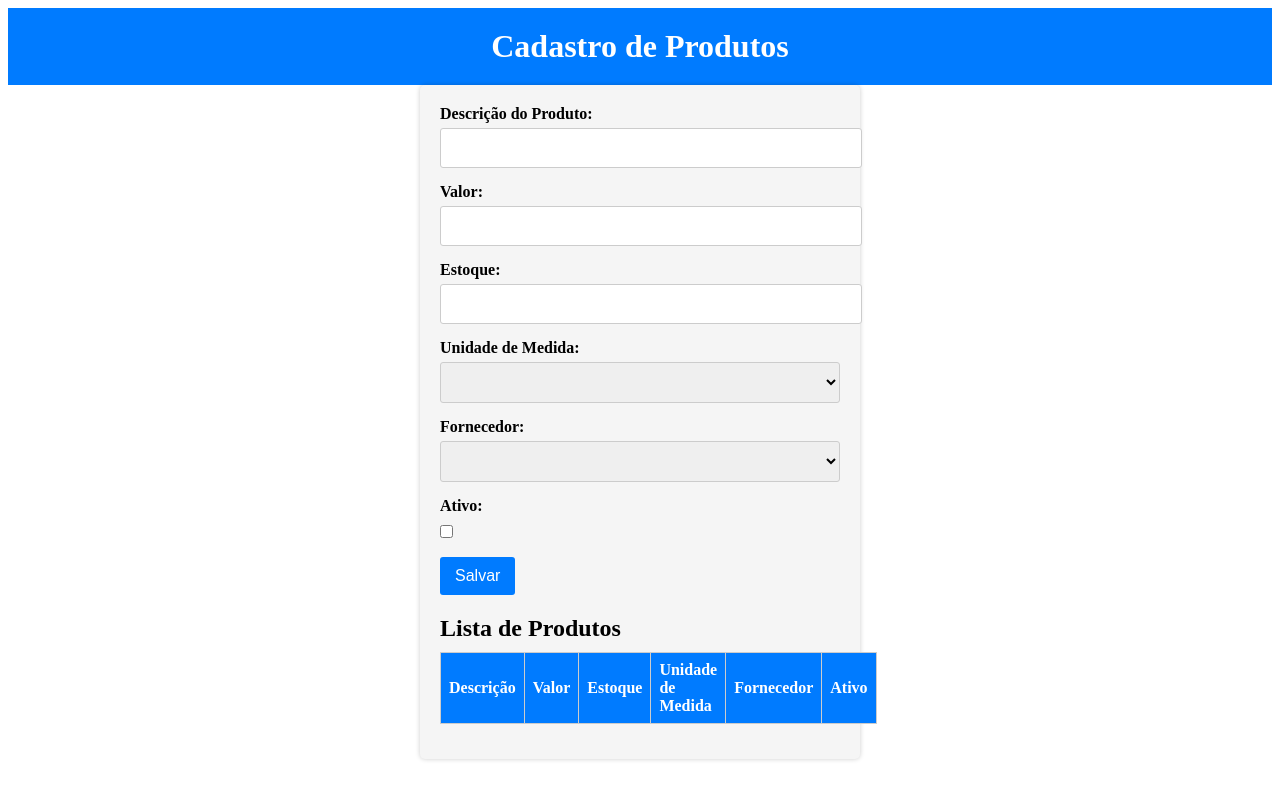
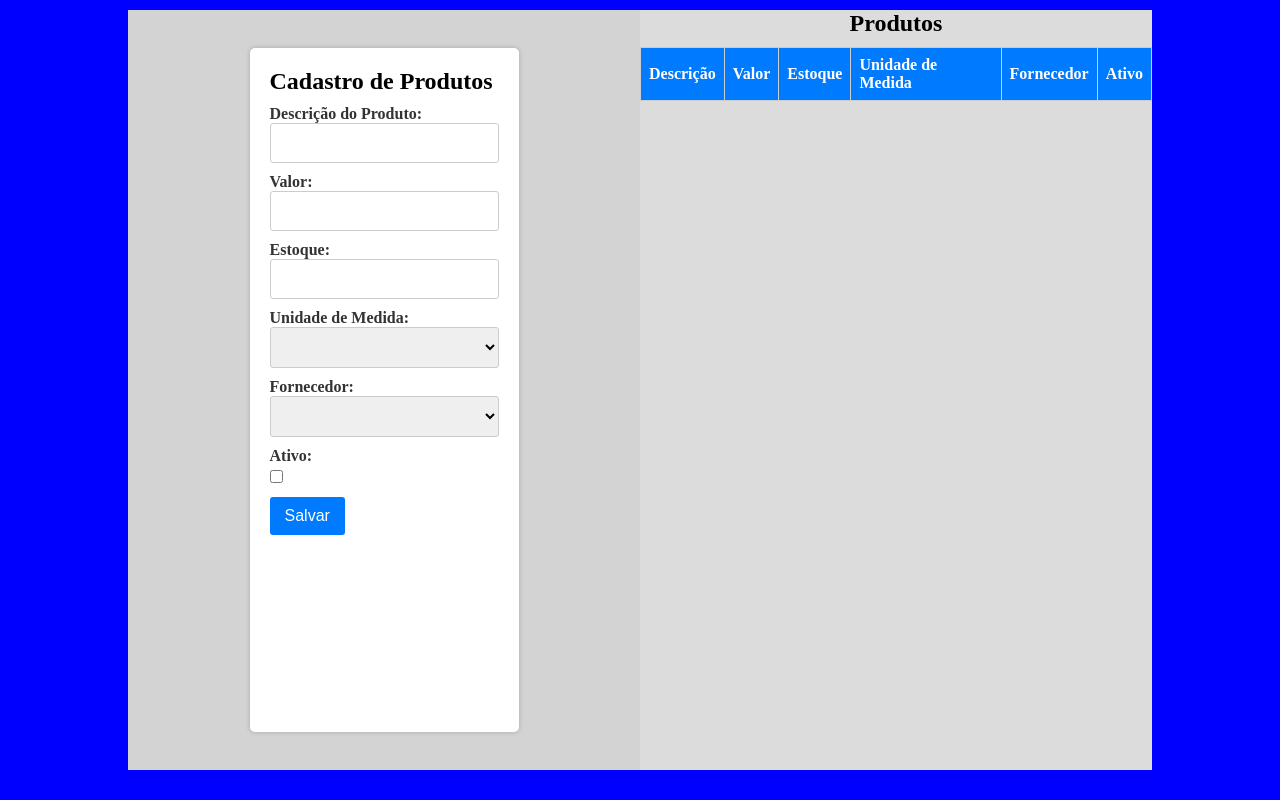
Before and after one commit to Victor-Prudente/projeto-frontend-4-per-si, an Angular app: page / in a window 1280 px wide. Built offline with nearby package versions, Linux system fonts and the light colour scheme.

Commit message:
Estilizando Listagem

```diff
--- a/src/app/components/product-registration/product-registration.component.css
+++ b/src/app/components/product-registration/product-registration.component.css
@@ -1,34 +1,45 @@
-* {
-  padding: 0;
-  margin: 0;
+.container {
+  width: 80%;
+  height: 95vh;
+  margin: auto;
+  margin-top: 10px;
+  display: flex;
 }
 
-header {
-  background-color: #007bff;
-  padding: 20px;
-  color: #fff;
-  align-items: center;
+.left-column {
+  width: 50%;
   display: flex;
   justify-content: center;
+  align-items: center;
+  background-color: #D3D3D3;
 }
 
+.right-column {
+  width: 50%;
+  background-color: #DCDCDC;
+  text-align: center;
+}
+
+
 form {
-    background-color: #f5f5f5;
+  background-color: #fff;
   padding: 20px;
   border-radius: 5px;
   box-shadow: 0 0 5px rgba(0, 0, 0, 0.2);
-    max-width: 400px;
-    margin: 0 auto;
+  height: 90%;
 }
 
-  form div {
-    margin-bottom: 15px;
+.title-product {
+  font-size: 24px;
+  font-weight: bold;
+  margin-bottom: 10px;
 }
 
 label {
-    display: block;
+  display: flex;
   font-weight: bold;
-    margin-bottom: 5px;
+  margin-top: 10px;
+  color: #333;
 }
 
 input[type="text"],
@@ -53,10 +64,7 @@ form {
   border-radius: 3px;
   font-size: 16px;
   cursor: pointer;
-  }
-
-  h2 {
-    margin-top: 20px;
+  margin-top: 10px;
 }
 
 table {
@@ -78,3 +86,36 @@ form {
   background-color: #007bff;
   color: #fff;
 }
+
+@media screen and (min-width: 768px) {
+  .container {
+    flex-direction: row;
+  }
+  .left-column,
+  .right-column {
+    flex: 1;
+  }
+}
+
+@media screen and (max-width: 767px) {
+  .container {
+    flex-direction: column;
+  }
+  .left-column,
+  .right-column {
+    width: 100%;
+  }
+  table {
+    width: 100%;
+  }
+
+  th, td {
+    display: block;
+    width: 100%;
+  }
+
+  th {
+    background-color: #007bff;
+    color: #fff;
+  }
+}
--- a/src/app/components/product-registration/product-registration.component.html
+++ b/src/app/components/product-registration/product-registration.component.html
@@ -1,11 +1,12 @@
-<header>
-  <h1>Cadastro de Produtos</h1>
-</header>
+<div class="container">
+  <div class="left-column">
 
     <form (ngSubmit)="saveProduct()">
       <div class="form-group">
+        <h2 class="title-product">Cadastro de Produtos</h2>
         <label for="desc">Descrição do Produto:</label>
-    <input type="text" id="desc" [(ngModel)]="product.desc" name="desc" required class="form-control" [class.is-invalid]="showAlert && !product.desc">
+        <input type="text" id="desc" [(ngModel)]="product.desc" name="desc" required class="form-control"
+          [class.is-invalid]="showAlert && !product.desc">
         <div *ngIf="showAlert && !product.desc" class="invalid-feedback">
           Por favor, preencha a descrição.
         </div>
@@ -13,27 +14,26 @@
 
       <div class="form-group">
         <label for="value">Valor:</label>
-    <input type="number" id="value" [(ngModel)]="product.value" name="value" required class="form-control" [class.is-invalid]="showAlert && !product.value">
+        <input type="number" id="value" [(ngModel)]="product.value" name="value" required class="form-control"
+          [class.is-invalid]="showAlert && !product.value">
         <div *ngIf="showAlert && !product.value" class="invalid-feedback">
           Por favor, preencha o valor.
         </div>
       </div>
 
-
-
       <div class="form-group">
         <label for="value">Estoque:</label>
-    <input type="number" id="stock" [(ngModel)]="product.stock" name="stock" required class="form-control" [class.is-invalid]="showAlert && !product.value">
+        <input type="number" id="stock" [(ngModel)]="product.stock" name="stock" required class="form-control"
+          [class.is-invalid]="showAlert && !product.value">
         <div *ngIf="showAlert && !product.value" class="invalid-feedback">
           Por favor, preencha o Estoque.
         </div>
       </div>
 
-
       <div class="form-group">
         <label for="measurementUnity">Unidade de Medida:</label>
-    <select id="measurementUnity" [(ngModel)]="product.measurementUnity" name="measurementUnity" required class="form-control" [class.is-invalid]="showAlert && !product.measurementUnity">
-
+        <select id="measurementUnity" [(ngModel)]="product.measurementUnity" name="measurementUnity" required
+          class="form-control" [class.is-invalid]="showAlert && !product.measurementUnity">
           <option value="l">Litro</option>
           <option value="m">Metro</option>
           <option value="un">Unidade</option>
@@ -47,7 +47,8 @@
 
       <div class="form-group">
         <label for="provider">Fornecedor:</label>
-    <select id="provider" [(ngModel)]="product.provider" name="provider" required class="form-control" [class.is-invalid]="showAlert && !product.provider">
+        <select id="provider" [(ngModel)]="product.provider" name="provider" required class="form-control"
+          [class.is-invalid]="showAlert && !product.provider">
           <option value="Fornecedor 1">Fornecedor 1</option>
           <option value="Fornecedor 2">Fornecedor 2</option>
           <option value="Fornecedor 3">Fornecedor 3</option>
@@ -62,11 +63,11 @@
         <input type="checkbox" id="active" [(ngModel)]="product.active" name="active">
       </div>
       <button type="submit">Salvar</button>
+    </form>
+  </div>
 
-
-
-  <div>
-    <h2>Lista de Produtos</h2>
+  <div class="right-column">
+    <h2 class="title-product2">Produtos</h2>
     <table>
       <thead>
         <tr>
@@ -90,3 +91,4 @@
       </tbody>
     </table>
   </div>
+</div>
--- a/src/index.html
+++ b/src/index.html
@@ -1,5 +1,6 @@
 <!doctype html>
-<html lang="en">
+<html lang="pt-br">
+
 <head>
   <meta charset="utf-8">
   <title>ProjetoFrontend4PerSi</title>
@@ -7,7 +8,9 @@
   <meta name="viewport" content="width=device-width, initial-scale=1">
   <link rel="icon" type="image/x-icon" href="favicon.ico">
 </head>
+
 <body>
   <app-root></app-root>
 </body>
+
 </html>
--- a/src/styles.css
+++ b/src/styles.css
@@ -1 +1,9 @@
-/* You can add global styles to this file, and also import other style files */
+* {
+    padding: 0;
+    margin: 0;
+    box-sizing: border-box;
+}
+
+body {
+    background-color: #0000FF;
+}
```
Lines whose indentation alone changed are shown as unchanged.
